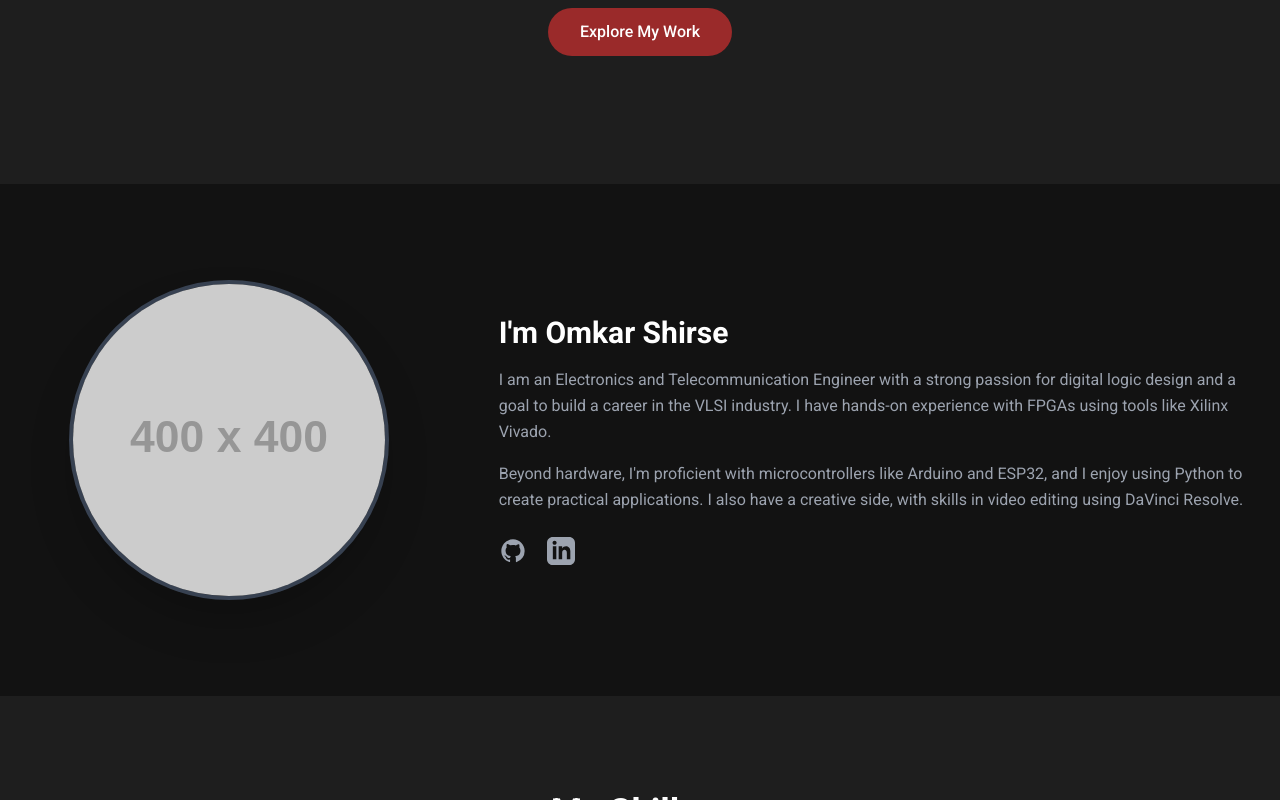
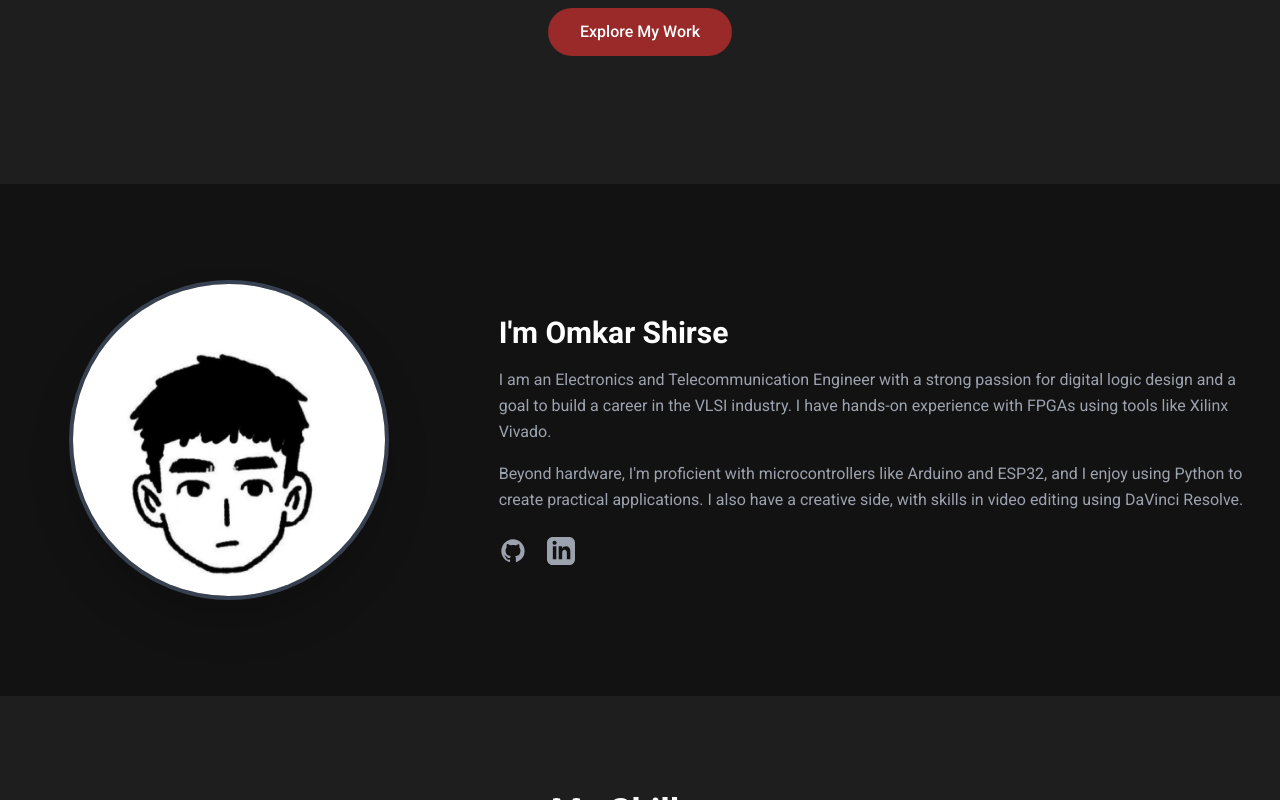
Before and after one commit to OmShirse/OmShirse.github.io, a plain HTML site: page index.html in a window 1280 px wide. Shown: the part 425-1225 px from the top of the page. Drawn offline with nearby package versions, Linux system fonts and the light colour scheme; placeholder pictures from the web are drawn by us.

Commit message:
index.html

```diff
--- a/index.html
+++ b/index.html
@@ -67,7 +67,7 @@
             <div class="container mx-auto px-6">
                 <div class="flex flex-col md:flex-row items-center gap-12 md:gap-16">
                     <div class="md:w-1/3 flex-shrink-0">
-                        <img src="https://placehold.co/400x400/9A2A2A/FFFFFF?text=OS"
+                        <img src="https://github.com/OmShirse/OmShirse.github.io/blob/515de0218636800ac93dc08eb931b7cc241b9a5b/Images/Profile.jpg"
                              alt="A portrait of Omkar Shirse"
                              class="rounded-full shadow-2xl mx-auto w-64 h-64 md:w-80 md:h-80 object-cover border-4 border-gray-700">
                     </div>
```
